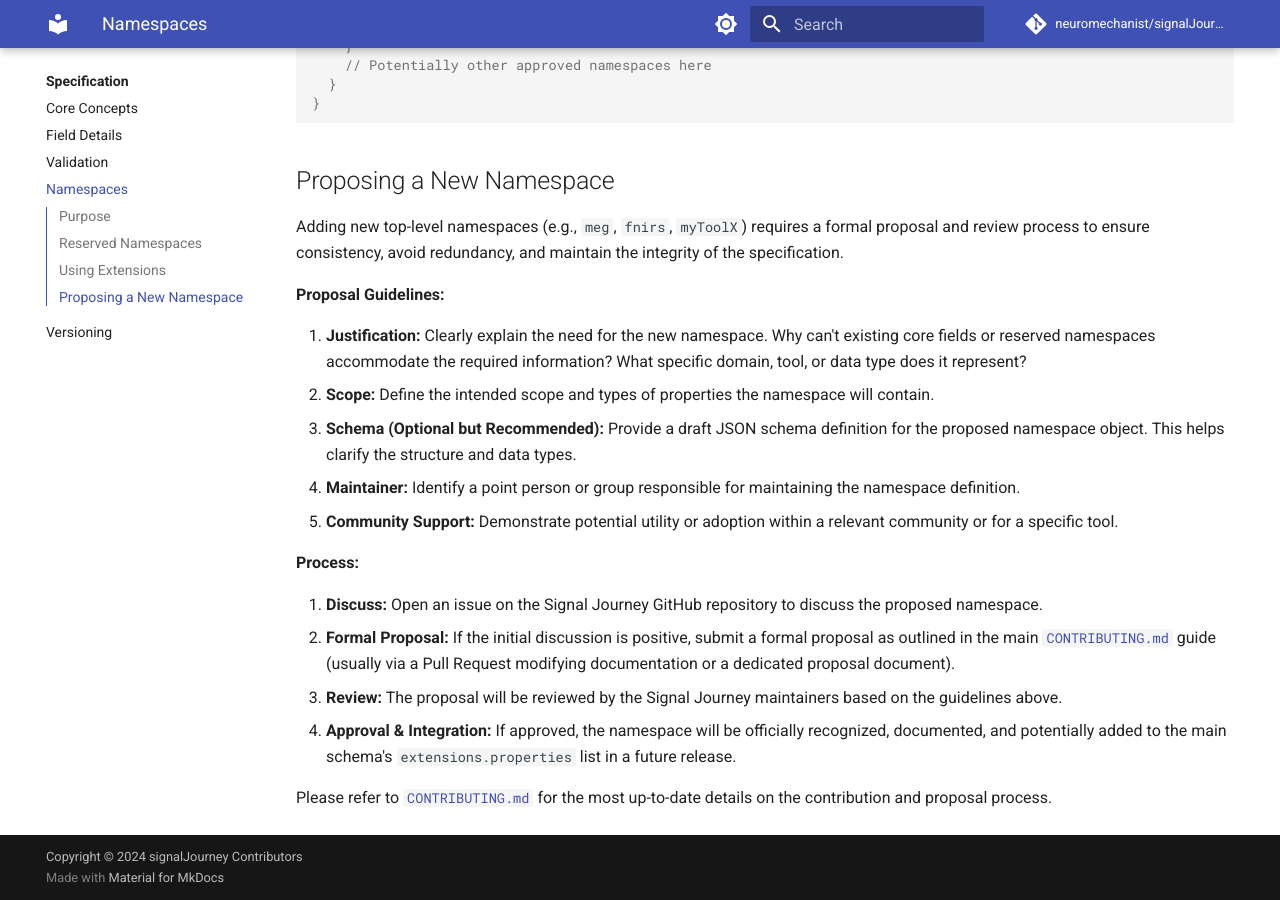
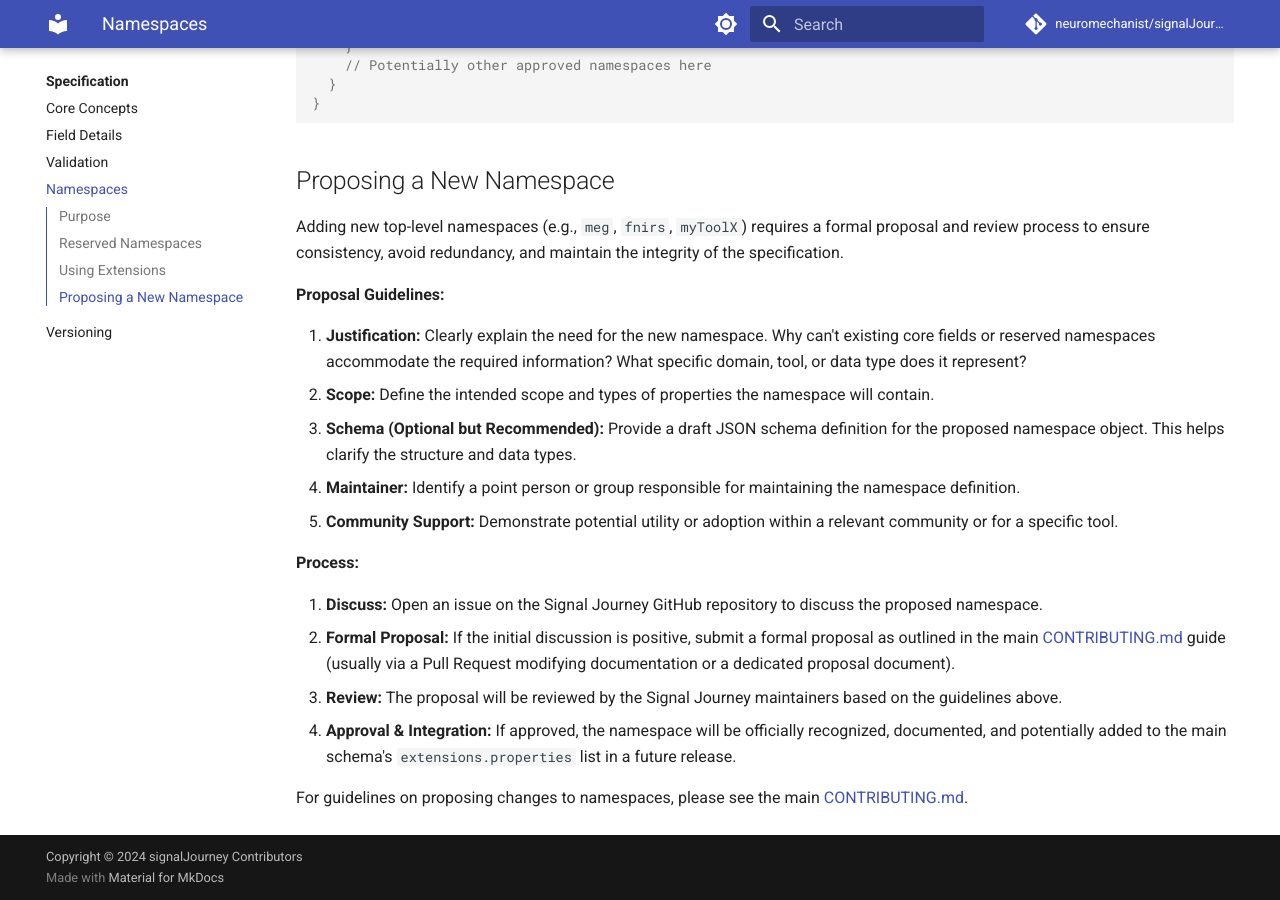
Before and after one commit to signalJourney/signalJourney, an MkDocs documentation site: the page built from docs/specification/namespaces.md, in a window 1280 px wide and 900 px high, scrolled down 1047 px. Built offline with MkDocs 1.6.1 and Material for MkDocs 9.7.7, drawn with Linux system fonts in a browser that asks for light colours; comment, search, counter and statistics services are not loaded.

```diff
--- a/docs/specification/namespaces.md
+++ b/docs/specification/namespaces.md
@@ -50,8 +50,8 @@ Adding new top-level namespaces (e.g., `meg`, `fnirs`, `myToolX`) requires a for
 **Process:**
 
 1.  **Discuss:** Open an issue on the Signal Journey GitHub repository to discuss the proposed namespace.
-2.  **Formal Proposal:** If the initial discussion is positive, submit a formal proposal as outlined in the main [`CONTRIBUTING.md`](../../CONTRIBUTING.md) guide (usually via a Pull Request modifying documentation or a dedicated proposal document).
+2.  **Formal Proposal:** If the initial discussion is positive, submit a formal proposal as outlined in the main [CONTRIBUTING.md](https://github.com/neuromechanist/signalJourney/blob/main/CONTRIBUTING.md) guide (usually via a Pull Request modifying documentation or a dedicated proposal document).
 3.  **Review:** The proposal will be reviewed by the Signal Journey maintainers based on the guidelines above.
 4.  **Approval & Integration:** If approved, the namespace will be officially recognized, documented, and potentially added to the main schema's `extensions.properties` list in a future release.
 
-Please refer to [`CONTRIBUTING.md`](../../CONTRIBUTING.md) for the most up-to-date details on the contribution and proposal process.
+For guidelines on proposing changes to namespaces, please see the main [CONTRIBUTING.md](https://github.com/neuromechanist/signalJourney/blob/main/CONTRIBUTING.md).
```
Also changed, not shown: docs/specification/validation.md (+1 -1 lines), docs/tutorials/python_lib.md (+1 -1 lines), 1 other file.
